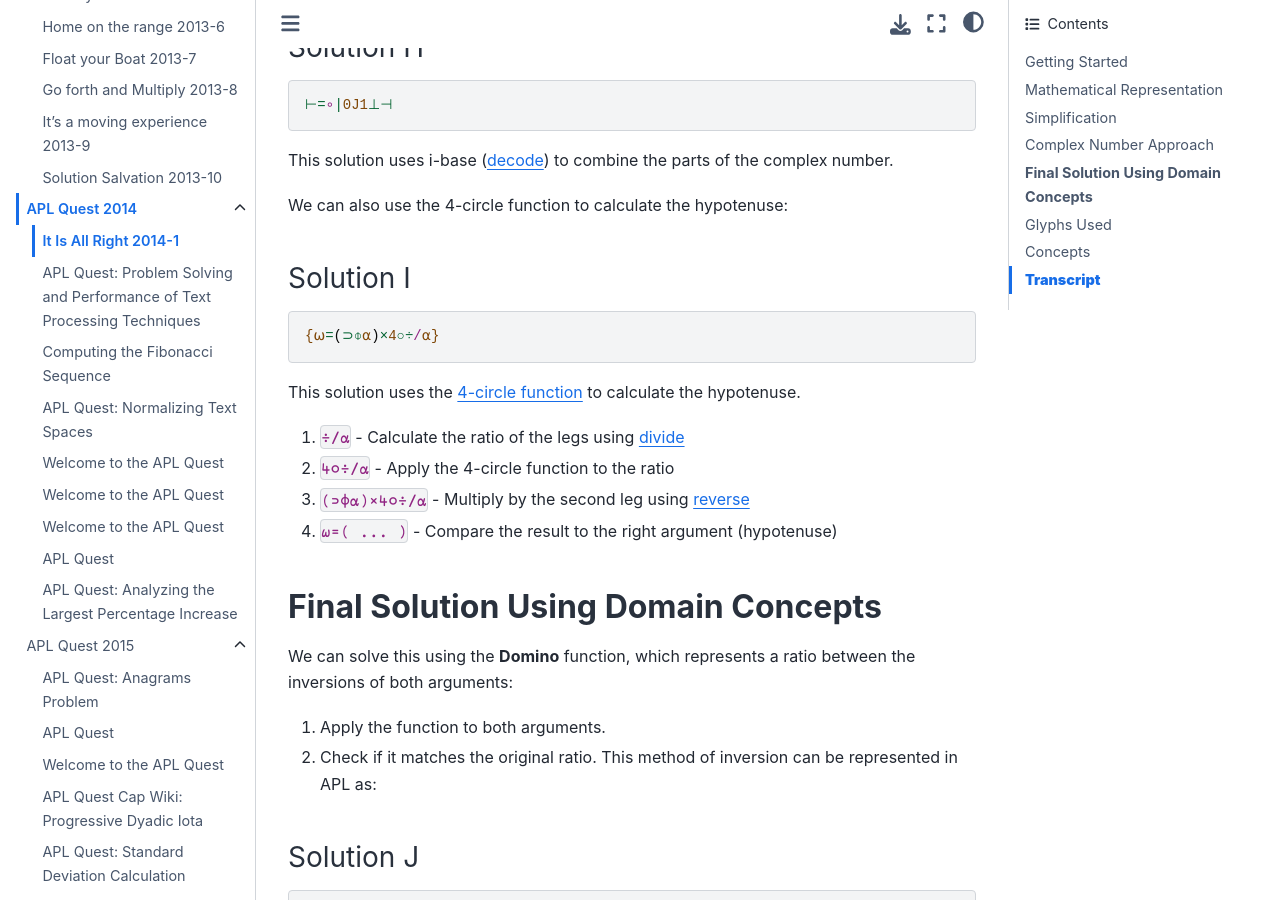
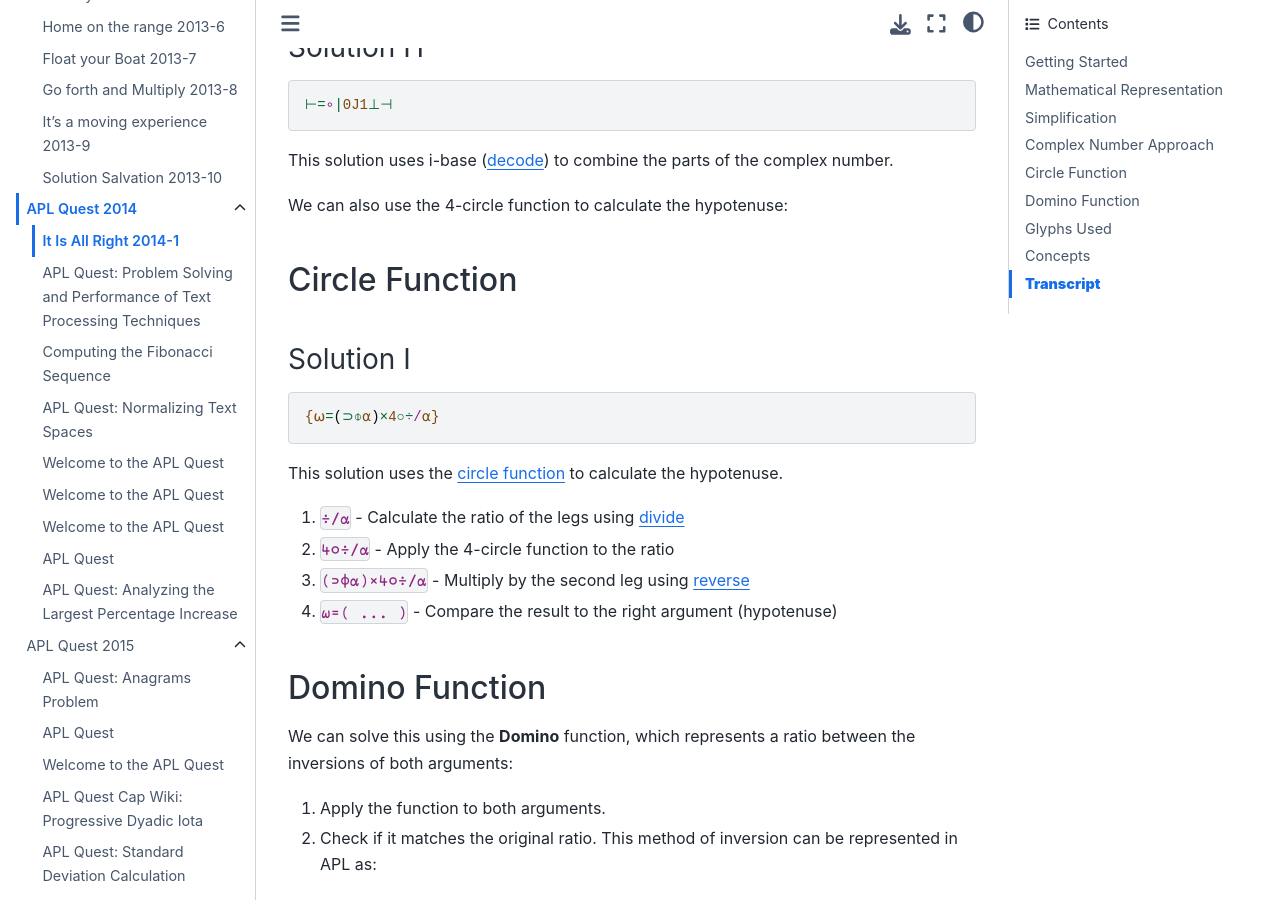
Before and after one commit to jgordini/apl-quest-notes, a Jupyter Book: the page built from apl-quest/2014/It-Is-All-Right-APLQuest-2014-1.md, in a window 1280 px wide and 900 px high, scrolled down 4379 px. Built offline with Jupyter Book 1.0.4 settings and Sphinx 7.4.7 and the Sphinx Book theme 1.1.4, drawn with Linux system fonts in a browser that asks for light colours; pages that are not in the unit, such as notebooks, are missing from menus.

Commit message:
circle domino

````diff
--- a/apl-quest/2014/It-Is-All-Right-APLQuest-2014-1.md
+++ b/apl-quest/2014/It-Is-All-Right-APLQuest-2014-1.md
@@ -160,19 +160,21 @@ This solution uses i-base ([decode](https://aplwiki.com/wiki/Decode)) to combine
 
 We can also use the 4-circle function to calculate the hypotenuse:
 
+## Circle Function
+
 ### Solution I
 
 ```APL
 {⍵=(⊃⌽⍺)×4○÷/⍺}
 ```
 
-This solution uses the [4-circle function](https://aplwiki.com/wiki/Circle) to calculate the hypotenuse.
+This solution uses the [circle function](https://aplwiki.com/wiki/Circle) to calculate the hypotenuse.
 1. `÷/⍺` - Calculate the ratio of the legs using [divide](https://aplwiki.com/wiki/Divide)
 2. `4○÷/⍺` - Apply the 4-circle function to the ratio
 3. `(⊃⌽⍺)×4○÷/⍺` - Multiply by the second leg using [reverse](https://aplwiki.com/wiki/Reverse)
 4. `⍵=( ... )` - Compare the result to the right argument (hypotenuse)
 
-## **Final Solution Using Domain Concepts**
+## Domino Function
 
 We can solve this using the **Domino** function, which represents a ratio between the inversions of both arguments:
 
````
